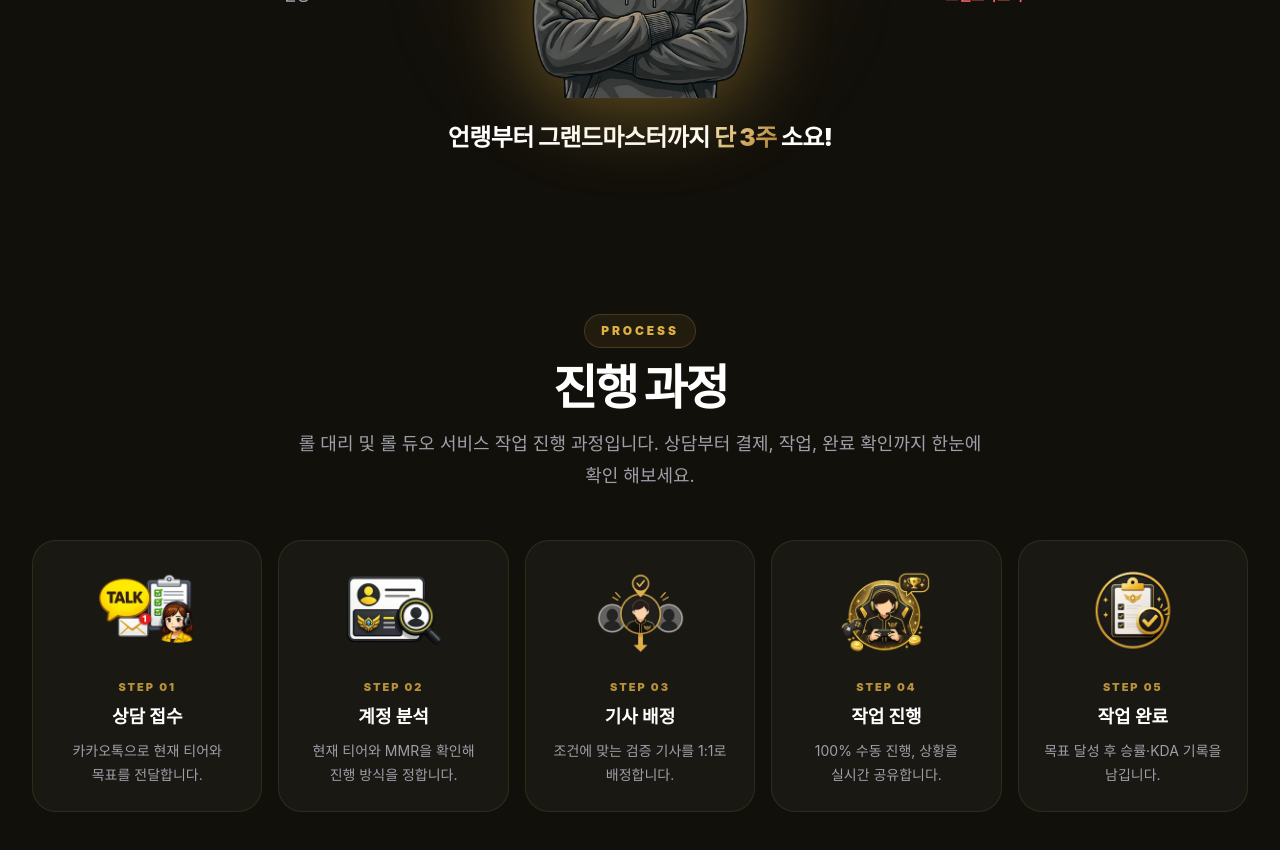
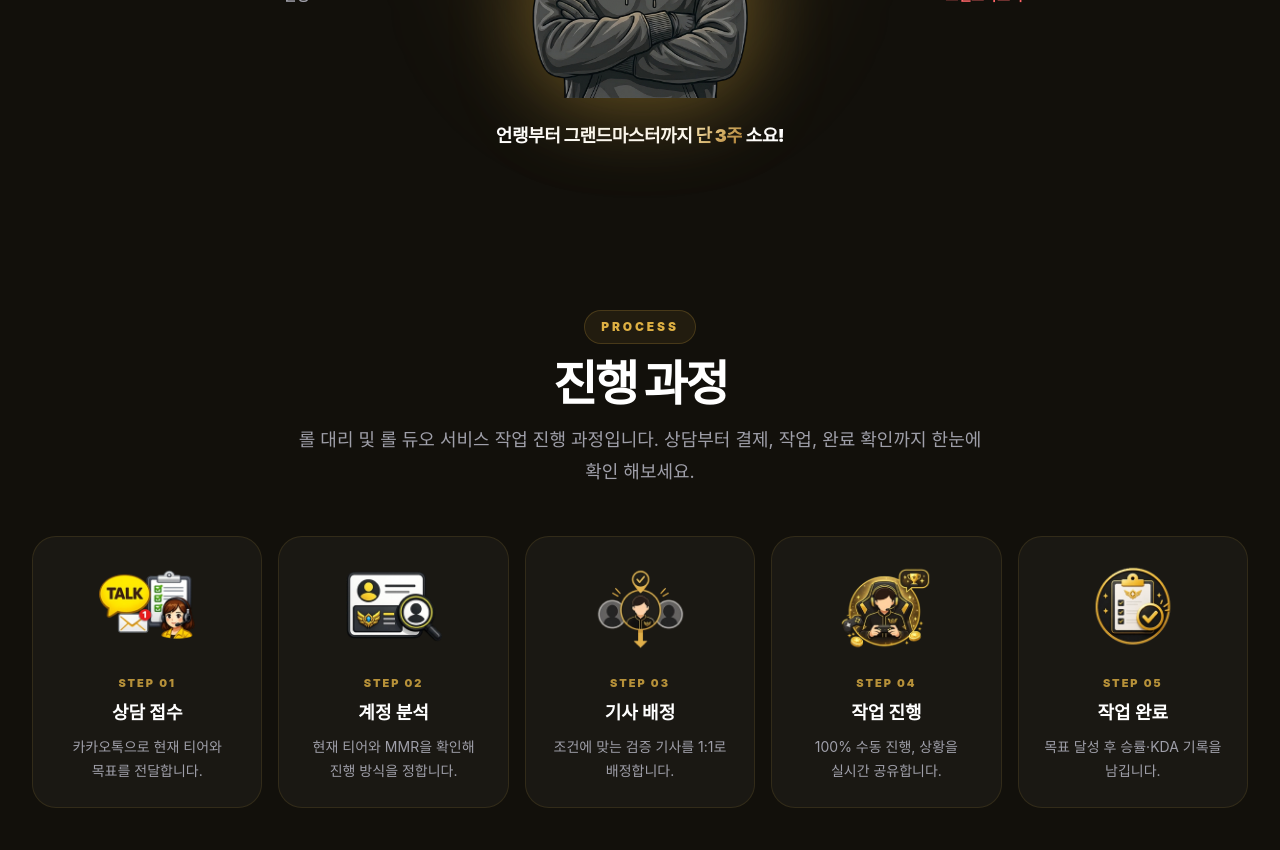
Before and after one commit to pingulee/xyz, a Next.js app: page / in a window 1280 px wide. Shown: the part 2260-3110 px from the top of the page. Built offline with nearby package versions, Linux system fonts and the light colour scheme; no server answers.

Commit message:
전 구간 밴드: 소구 문구 폰트 축소 (xl/2xl → base/lg)
Co-Authored-By: Claude Opus 4.8 (1M context) <noreply@anthropic.com>

```diff
--- a/components/home/TierBand.tsx
+++ b/components/home/TierBand.tsx
@@ -85,7 +85,7 @@ export default function TierBand() {
         </div>
       </div>
 
-      <p className="mt-6 text-center text-xl font-black tracking-tight text-balance text-white sm:text-2xl">
+      <p className="mt-6 text-center text-base font-black tracking-tight text-balance text-white sm:text-lg">
         언랭부터 그랜드마스터까지{" "}
         <span className="gold-text">단 3주</span> 소요!
       </p>
```
